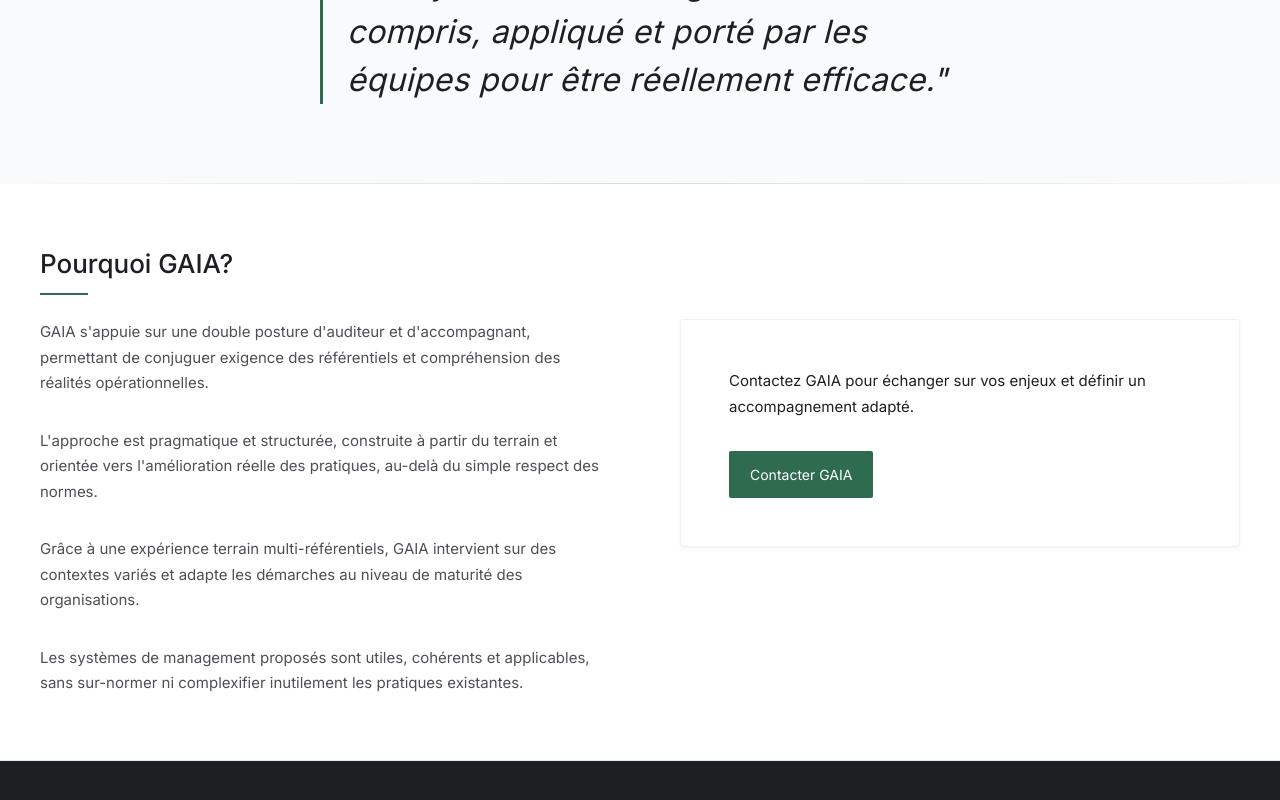
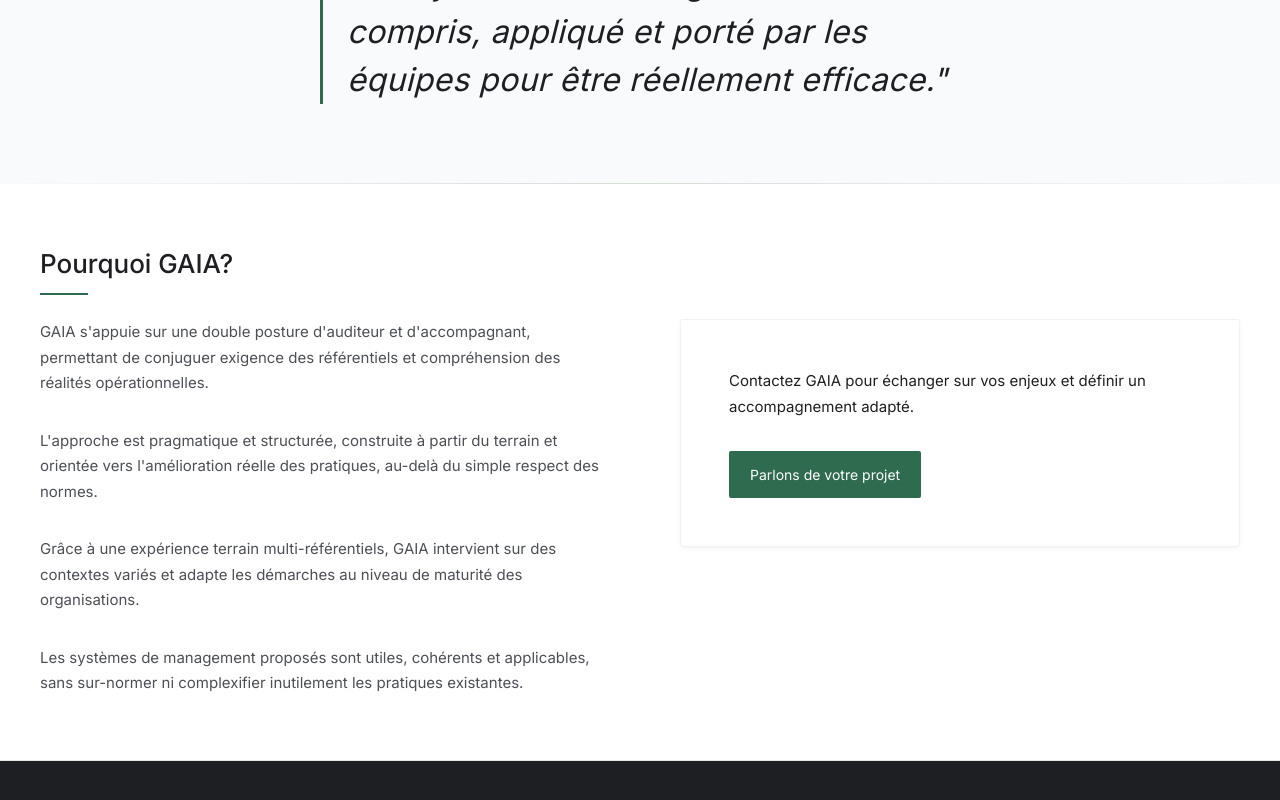
Before and after one commit to charles4nier/gaia, a Next.js app: page / in a window 1280 px wide. Shown: the part 2609-3409 px from the top of the page. Built offline with nearby package versions, Linux system fonts and the light colour scheme; no server answers.

Commit message:
Update wording

```diff
--- a/features/home/Why/index.tsx
+++ b/features/home/Why/index.tsx
@@ -10,7 +10,7 @@
 		"Les systèmes de management proposés sont utiles, cohérents et applicables, sans sur-normer ni complexifier inutilement les pratiques existantes."
 	];
 	const ctaIntro = "Contactez GAIA pour échanger sur vos enjeux et définir un accompagnement adapté.";
-	const buttonLabel = "Contacter GAIA";
+	const buttonLabel = "Parlons de votre projet";
 
 	return (
 		<section className="why">
```
